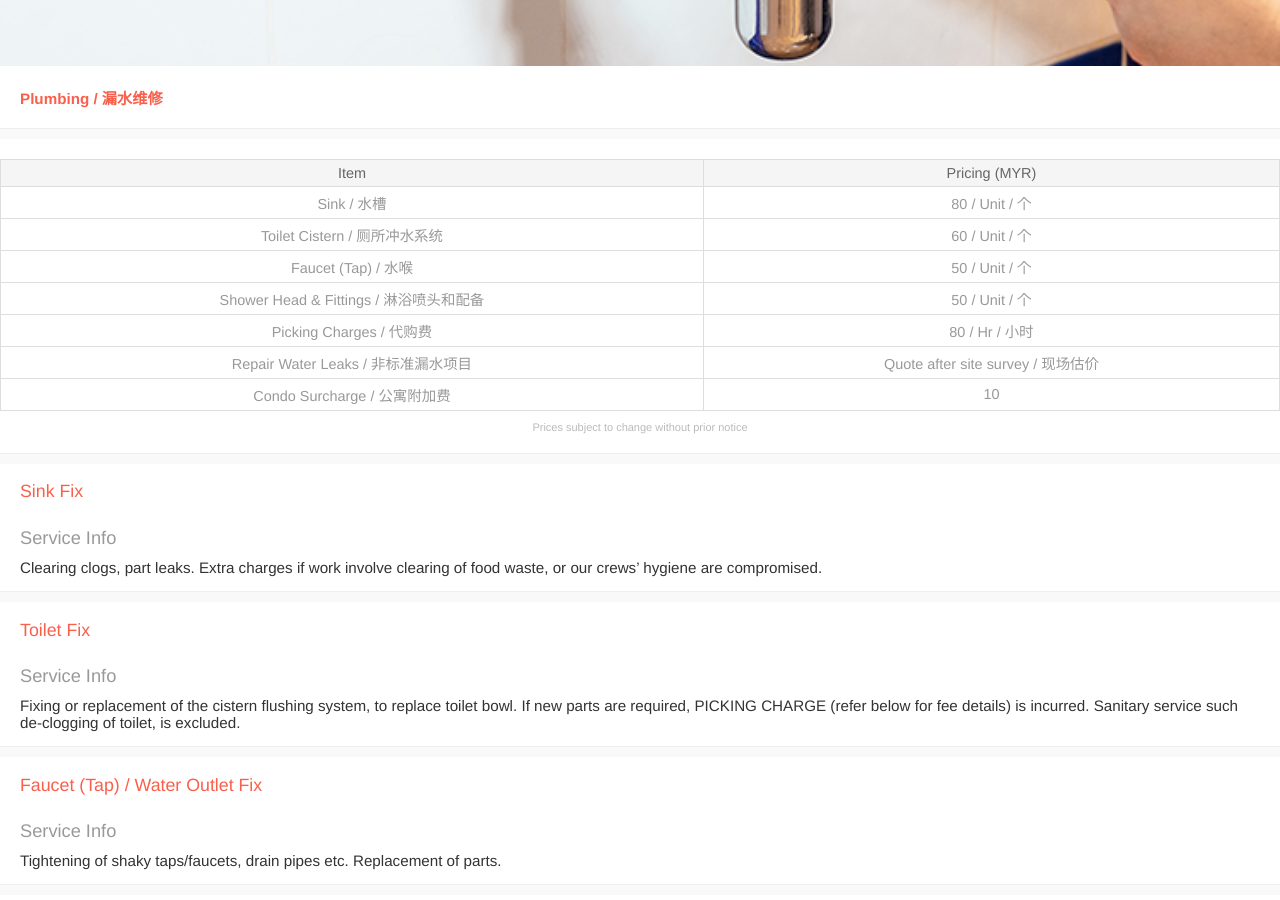
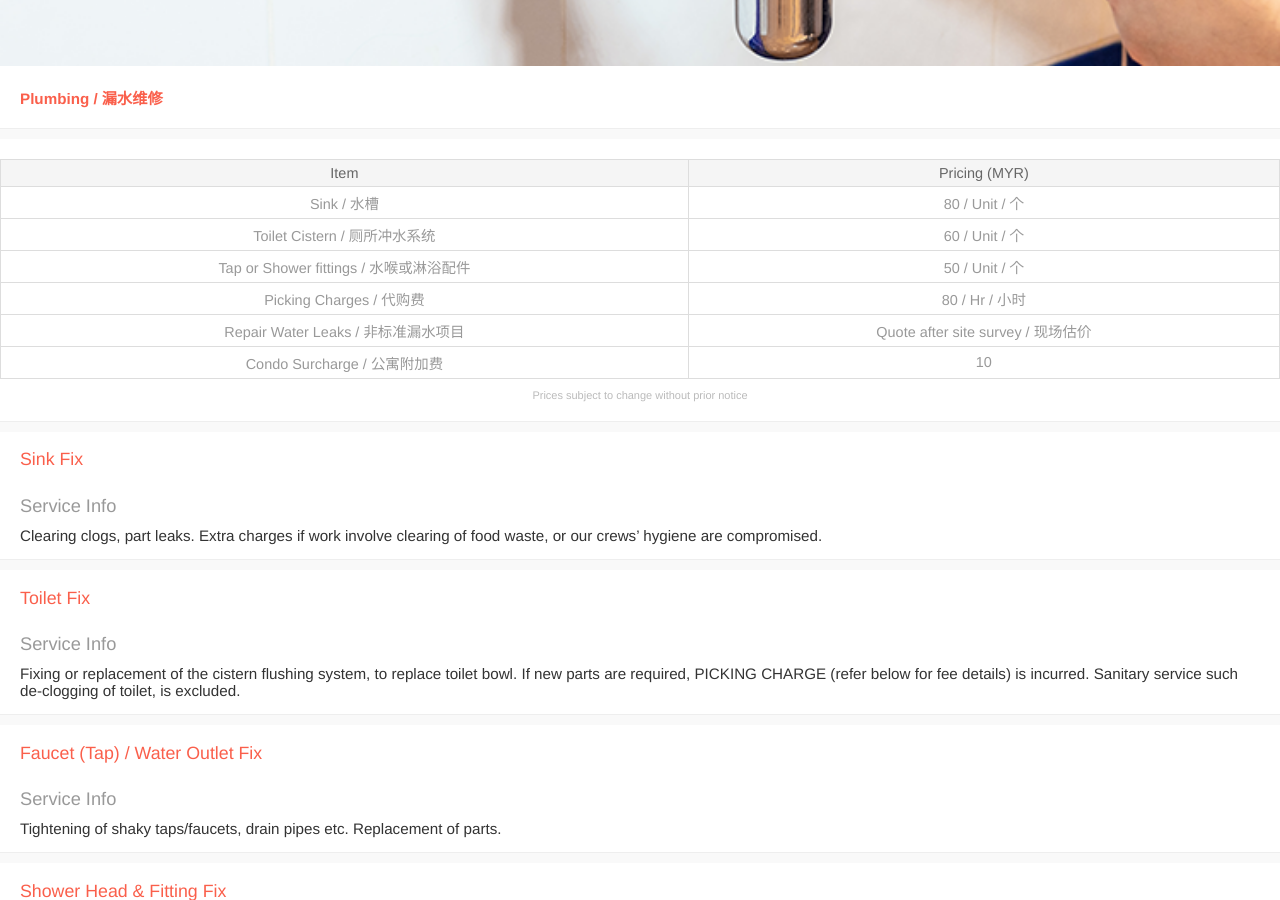
Before and after one commit to blooms-singapore/pages, a Jekyll site: the page built from en/services/myr/plumbing.html, in a window 1280 px wide and 900 px high, scrolled down 361 px. Built offline with Jekyll 4.4.1, drawn with Linux system fonts in a browser that asks for light colours.

Commit message:
Update plumbing.html

```diff
--- a/en/services/myr/plumbing.html
+++ b/en/services/myr/plumbing.html
@@ -21,19 +21,15 @@
         <td>60<span> / Unit / 个</span></td>
       </tr>
       <tr>
-        <td>Faucet (Tap) / 水喉 </td>
+        <td>Tap or Shower fittings / 水喉或淋浴配件 </td>
         <td>50<span> / Unit / 个</span></td>
       </tr>
-      <tr>
-        <td>Shower Head & Fittings / 淋浴喷头和配备</td>
-        <td>50<span> / Unit / 个</span></td>
-      </tr>
-      <tr>
+       <tr>
         <td>Picking Charges / 代购费</td>
         <td>80 / Hr / 小时</td>
       </tr>
       <tr>
-        <td>Repair Water Leaks / 非标准漏水项目</td>
+       <td>Repair Water Leaks / 非标准漏水项目</td>
         <td>Quote after site survey / 现场估价</td>
       </tr>
       <tr>
```
